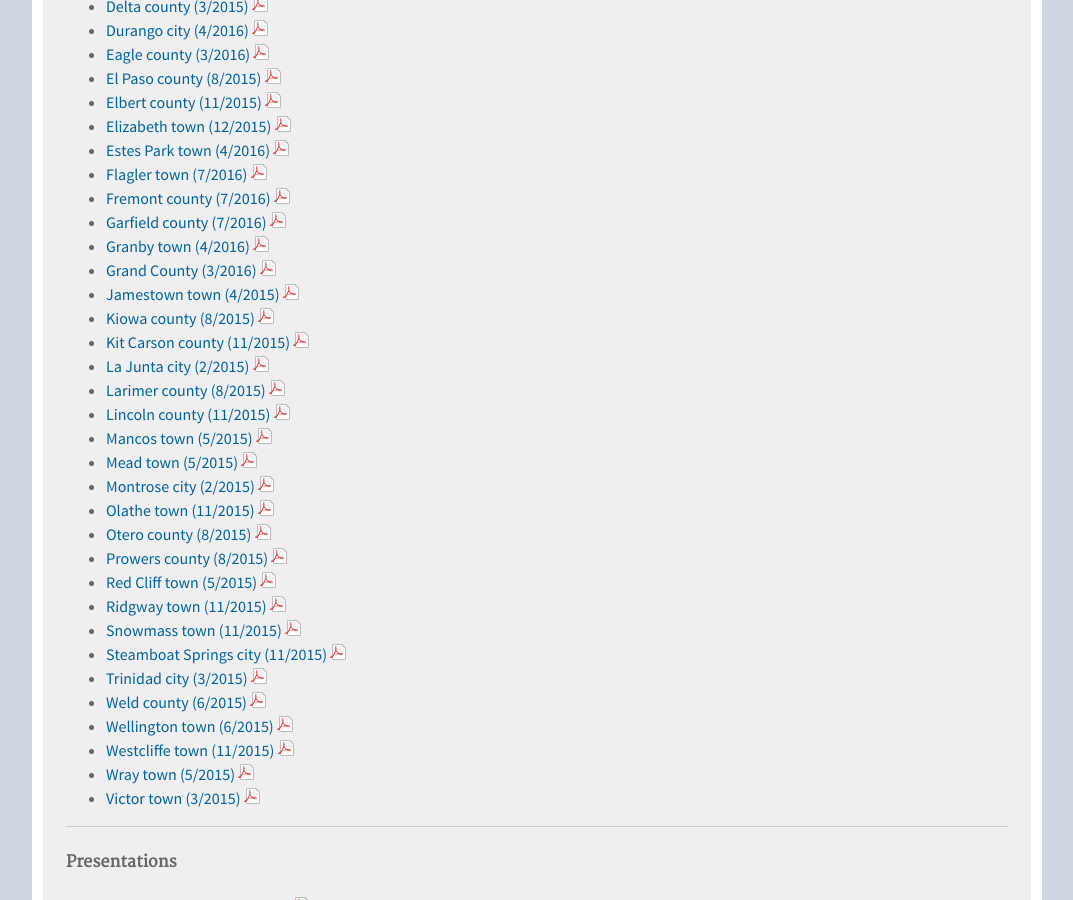
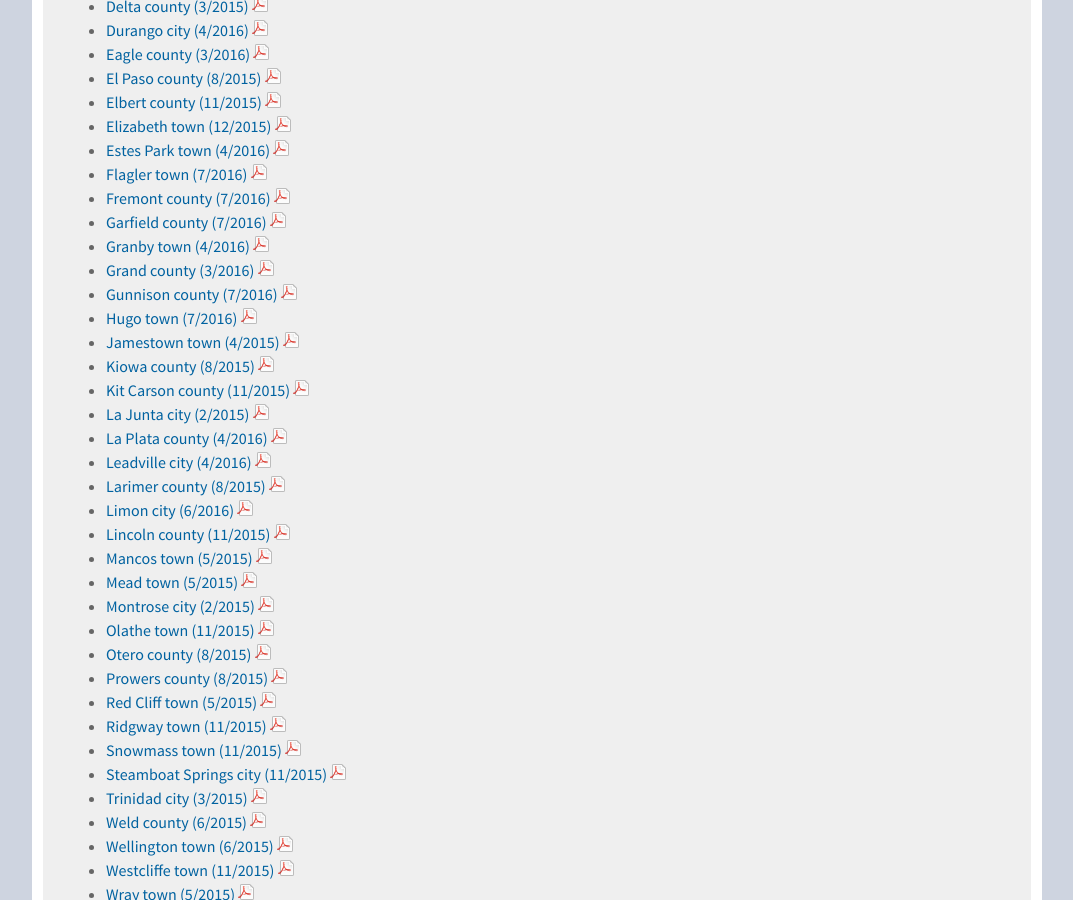
Before and after one commit to TBleess/Website_New, a Jekyll site: the page built from pages/9_Not_in_Menu/publications-and-presentations.md, in a window 1280 px wide and 900 px high, scrolled down 1359 px. Shown: the whole window, without its empty margins (103-1176 px from the left). Built offline with Jekyll 4.4.1, drawn with Linux system fonts in a browser that asks for light colours.

Commit message:
Updated publications-and-presentations.md

```diff
--- a/pages/9_Not_in_Menu/publications-and-presentations.md
+++ b/pages/9_Not_in_Menu/publications-and-presentations.md
@@ -72,12 +72,17 @@ published: true
 - [Fremont county (7/2016) ![pdf](/images/page_white_acrobat.png 'download pdf file')](https://drive.google.com/uc?export=download&id=0ByjImPUKASTTbDNWSVZab0d3VDQ)
 - [Garfield county (7/2016) ![pdf](/images/page_white_acrobat.png 'download pdf file')](https://drive.google.com/uc?export=download&id=0ByjImPUKASTTYVdMRzMxbXcwaE0)
 - [Granby town (4/2016) ![pdf](/images/page_white_acrobat.png 'download pdf file')](https://drive.google.com/uc?export=download&id=0B-vz6H4k4SESQjkzMTJsTDFUdG8)
-- [Grand County (3/2016) ![pdf](/images/page_white_acrobat.png 'download pdf file')](https://drive.google.com/uc?export=download&id=0B-vz6H4k4SESS3hra2lKaVRjRE0)
+- [Grand county (3/2016) ![pdf](/images/page_white_acrobat.png 'download pdf file')](https://drive.google.com/uc?export=download&id=0B-vz6H4k4SESS3hra2lKaVRjRE0)
+- [Gunnison county (7/2016) ![pdf](/images/page_white_acrobat.png 'download pdf file')](https://drive.google.com/uc?export=download&id=0ByjImPUKASTTZHFRcVZmYTlmOGs)
+- [Hugo town (7/2016) ![pdf](/images/page_white_acrobat.png 'download pdf file')](https://drive.google.com/uc?export=download&id=0B-vz6H4k4SESdVFmQk95RGpKSjA)
 - [Jamestown town (4/2015) ![pdf](/images/page_white_acrobat.png 'download pdf file')](https://drive.google.com/uc?export=download&id=0B2oqdPZKJqK7WWRBM3JFYTN1dG8)
 - [Kiowa county (8/2015) ![pdf](/images/page_white_acrobat.png 'download pdf file')](https://drive.google.com/uc?export=download&id=0B-vz6H4k4SESSjFWZ0Q0VHAzOUk)
 - [Kit Carson county (11/2015) ![pdf](/images/page_white_acrobat.png 'download pdf file')](https://drive.google.com/uc?export=download&id=0B-vz6H4k4SESYlFJemcycnNXem8)
 - [La Junta city (2/2015) ![pdf](/images/page_white_acrobat.png 'download pdf file')](https://drive.google.com/uc?export=download&id=0B2oqdPZKJqK7b0xOLVhQUS1WUFU)
+- [La Plata county (4/2016) ![pdf](/images/page_white_acrobat.png 'download pdf file')](https://drive.google.com/uc?export=download&id=0Bvz6H4k4SESM016Zi1qZHNPZlk)
+- [Leadville city (4/2016) ![pdf](/images/page_white_acrobat.png 'download pdf file')](https://drive.google.com/uc?export=download&id=0B-vz6H4k4SESLWswOEgxSVZiUms)
 - [Larimer county (8/2015) ![pdf](/images/page_white_acrobat.png 'download pdf file')](https://drive.google.com/uc?export=download&id=0B-vz6H4k4SESMllESU1WVUhvQmc)
+- [Limon city (6/2016) ![pdf](/images/page_white_acrobat.png 'download pdf file')](https://drive.google.com/uc?export=download&id=0B-vz6H4k4SESS1FtUDZMMFBjcGs)
 - [Lincoln county (11/2015) ![pdf](/images/page_white_acrobat.png 'download pdf file')](https://drive.google.com/uc?export=download&id=0B-vz6H4k4SESUnlGN0ZaXzVPV1U)
 - [Mancos town (5/2015) ![pdf](/images/page_white_acrobat.png 'download pdf file')](https://drive.google.com/uc?export=download&id=0B2oqdPZKJqK7M2ZIWTVYNFFld0E)
 - [Mead town (5/2015) ![pdf](/images/page_white_acrobat.png 'download pdf file')](https://drive.google.com/uc?export=download&id=0B2oqdPZKJqK7Y3VkS21LQTQzOXc)
```
